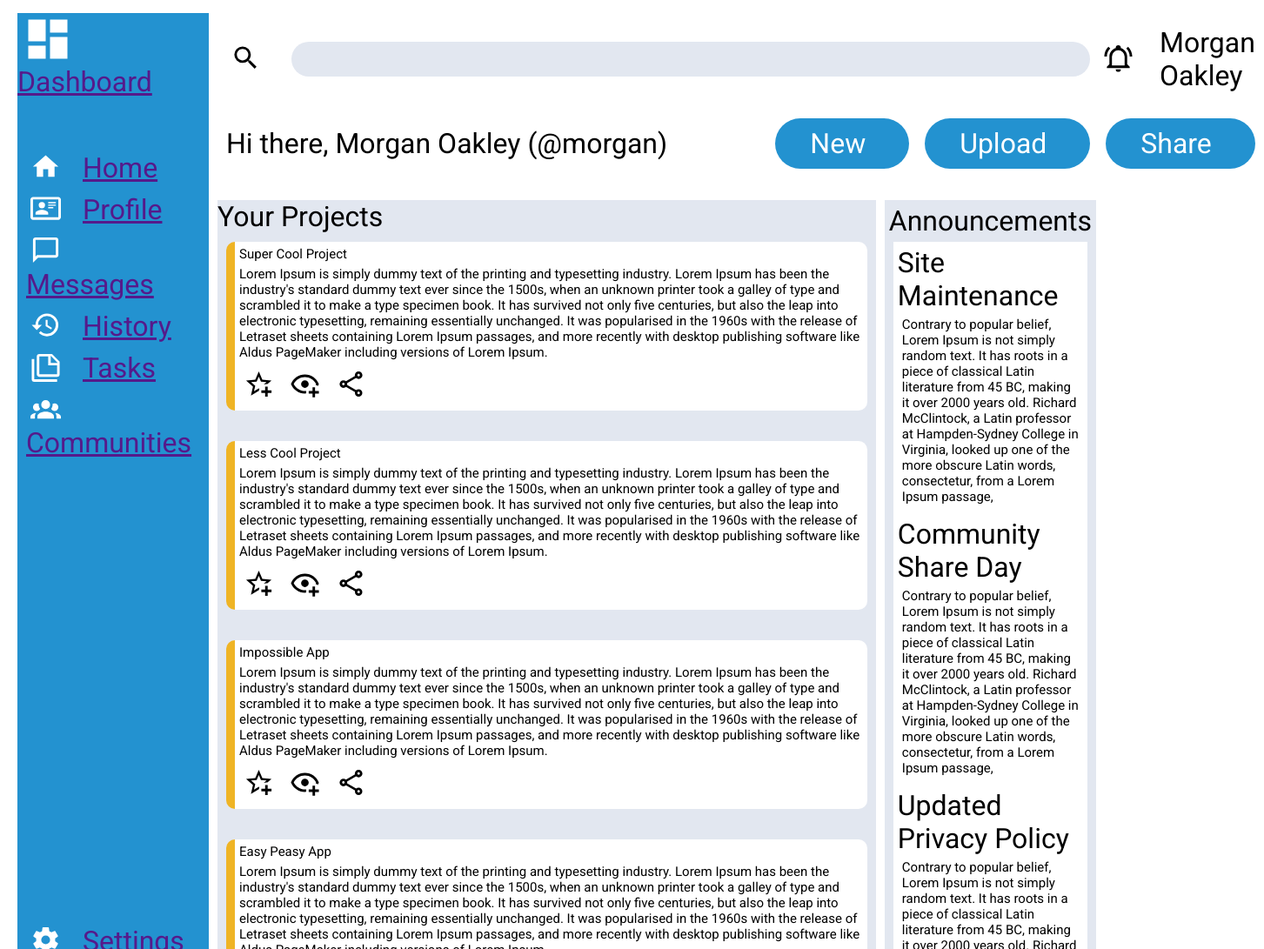
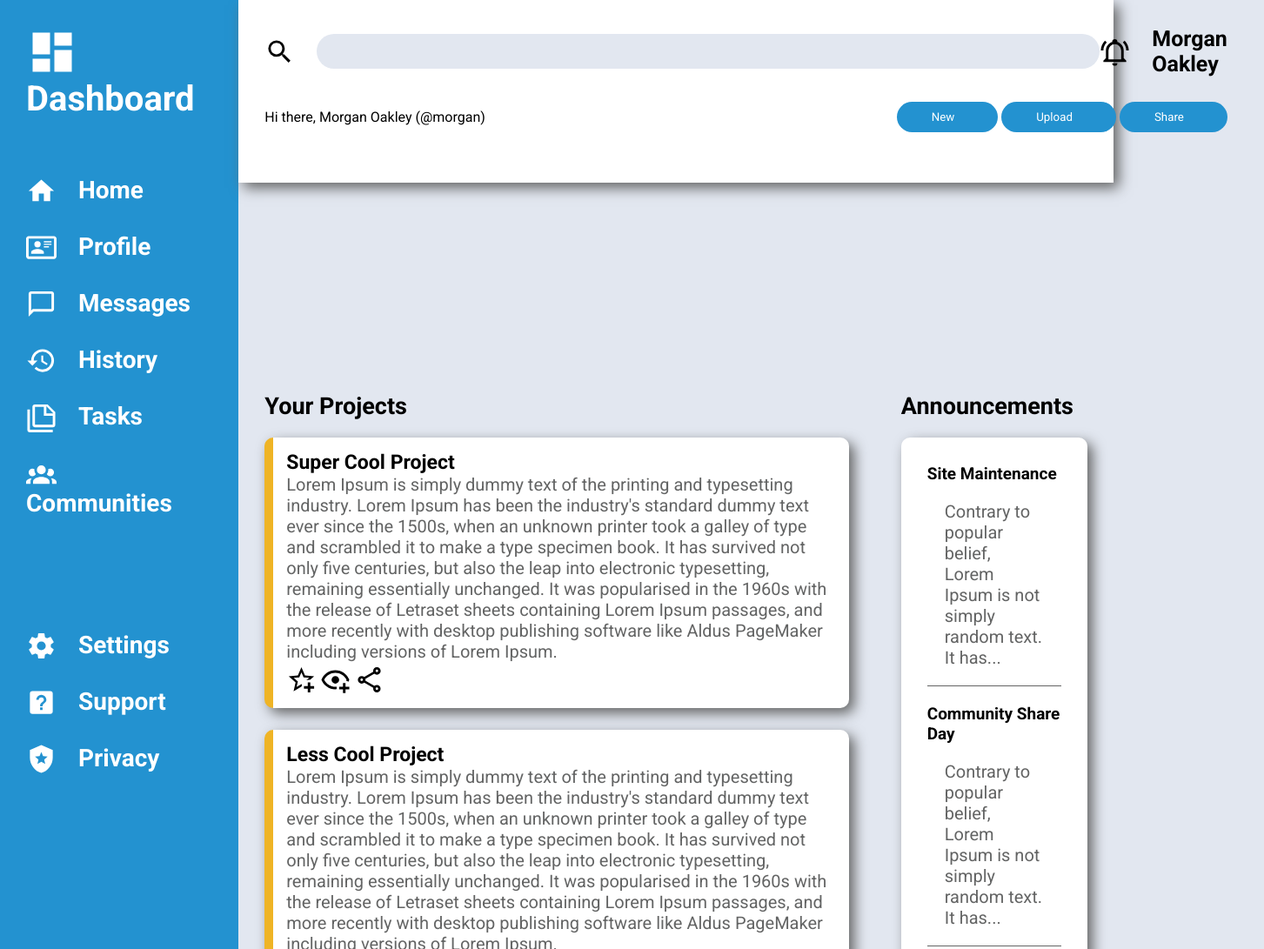
Before and after one commit to arsam-dj/The-Odin-Project, a plain HTML site: page project7-admin_dashboard/index.html in a window 1280 px wide. Shown: the top 1091 px of the page at 87% size, 1453 px wide, since content can reach past the window. Drawn offline with Linux system fonts and the light colour scheme.

Commit message:
Continued stylizing the webpage.

```diff
--- a/project7-admin_dashboard/index.html
+++ b/project7-admin_dashboard/index.html
@@ -29,7 +29,7 @@
             <div id="header-top">
                 <div id="search">
                     <label for="search-bar"><img src="images/search.svg" alt="search"></label>
-                    <input type="search" id="search-bar" size=50>
+                    <input type="search" id="search-bar">
                 </div>
                 <div id="user-profile-alert">
                     <button><img src="images/alert.svg" alt="alert"></button>
@@ -46,7 +46,8 @@
             </div>
 
         </div>
-        <div class="main-section">Your Projects
+        <div class="main-section">
+            <p class="container-label">Your Projects</p>
             <div id="cards">
                 <div class="card" id="card1">
                     <p id="card-title">Super Cool Project</p>
@@ -105,20 +106,24 @@
             </div>
         </div>
         <div class="extra-widgets">
-            <div>Announcements
-                <div id="announcements">
-                    <div class="announcement" id="site-maintenance">Site Maintenance
-                        <p>Contrary to popular belief, Lorem Ipsum is not simply random text. It has roots in a piece of classical Latin literature from 45 BC, making it over 2000 years old. Richard McClintock, a Latin professor at Hampden-Sydney College in Virginia, looked up one of the more obscure Latin words, consectetur, from a Lorem Ipsum passage,</p>
-                    </div>
-                    <div class="announcement" id="community-share-day">Community Share Day
-                        <p>Contrary to popular belief, Lorem Ipsum is not simply random text. It has roots in a piece of classical Latin literature from 45 BC, making it over 2000 years old. Richard McClintock, a Latin professor at Hampden-Sydney College in Virginia, looked up one of the more obscure Latin words, consectetur, from a Lorem Ipsum passage,</p>
-                    </div>
-                    <div class="announcement" id="updated-privacy-policy">Updated Privacy Policy
-                        <p>Contrary to popular belief, Lorem Ipsum is not simply random text. It has roots in a piece of classical Latin literature from 45 BC, making it over 2000 years old. Richard McClintock, a Latin professor at Hampden-Sydney College in Virginia, looked up one of the more obscure Latin words, consectetur, from a Lorem Ipsum passage,</p>
-                    </div>
+            <p class="container-label">Announcements</p>
+            <div id="announcements">
+                <div class="announcement" id="site-maintenance">
+                    <p class="widget-label">Site Maintenance</p>
+                    <p>Contrary to popular belief, Lorem Ipsum is not simply random text. It has...</p>
+                </div>
+                <div class="announcement" id="community-share-day">
+                    <p class="widget-label">Community Share Day</p>
+                    <p>Contrary to popular belief, Lorem Ipsum is not simply random text. It has...</p>
+                </div>
+                <div class="announcement" id="updated-privacy-policy">
+                    <p class="widget-label">Updated Privacy Policy</p>
+                    <p>Contrary to popular belief, Lorem Ipsum is not simply random text. It has...</p>
                 </div>
             </div>
-            <div>Trending
+
+            <div>
+                <p class="container-label">Trending</p>
                 <div id="trending">
                     <div class="user">
                         <p id="username">@tegan</p>
--- a/project7-admin_dashboard/stylesheet.css
+++ b/project7-admin_dashboard/stylesheet.css
@@ -2,9 +2,9 @@
 
 * {
     font-family: Roboto, Courier, monospace;
-    margin: 5px;
+
+    margin: 0px;
     padding: 0px;
-    font-size: 32px;
 }
 
 :root {
@@ -12,6 +12,9 @@
     --bg-color: #E2E7F0;
     --toolbar-color: #FFFFFF;
     --card-border-color: #EFB425;
+    --paragraph-color: #636464;
+
+    background-color: var(--bg-color);
 }
 
 img {
@@ -27,8 +30,8 @@ img {
 
 .container {
     display: grid;
-    grid-template-rows: 1fr 8fr;
-    grid-template-columns: 3fr 10fr 2fr;
+    grid-template-rows: 1fr 5fr;
+    grid-template-columns: 3fr 8fr 3fr;
 }
 
 .sidebar {
@@ -36,9 +39,10 @@ img {
     grid-column: 1 / 2;
     background-color: var(--blue-color);
 
-    display: grid;
-    grid-template-rows: 1fr 6fr 6fr;
-    gap: 1px;
+    display: flex;
+    flex-direction: column;
+
+    padding: 30px;
 }
 
 .header {
@@ -49,25 +53,36 @@ img {
     display: grid;
     grid-template-rows: 1fr 3fr;
     height: 150px;
+
+    box-shadow: 6px 6px 15px var(--paragraph-color);
+
+    padding: 30px;
 }
 
 .main-section {
     grid-row: 2 / 3;
     grid-column: 2 / 3;
     background-color: var(--bg-color);
+
+    padding: 30px;
 }
 
 .extra-widgets {
     grid-row: 2 / 3;
     grid-column: 3 / 4;
-    background-color: blue;
+
+    display: flex;
+    flex-direction: column;
+
+    background-color: var(--bg-color);
+
+    padding: 30px;
 }
 
 
 /* ---------------- Sidebar Sub-Containers ---------------- */
 
 #logo {
-    grid-row: 1 / 2;
     margin: 0 0 50px 0;
 }
 
@@ -81,23 +96,35 @@ img {
     filter: invert(1);
 }
 
-#user-pages {
-    grid-row: 2 / 3;
-}
-
-#site-pages {
-    grid-row: 3 / 4;
-}
-
 #user-pages, #site-pages {
     display: flex;
     flex-direction: column;
 }
 
+#user-pages {
+    margin-bottom: 100px;
+}
+
+#logo > a > img,
 #user-pages > div > a > img,
 #site-pages > div > a > img {
     -webkit-filter: invert(1); /* safari 6.0 - 9.0 */
     filter: invert(1);
+}
+
+#logo > a,
+#user-pages > div > a,
+#site-pages > div > a {
+    color: var(--toolbar-color);
+    font-weight: bold;
+    text-decoration: none;
+}
+
+
+
+#user-pages > div,
+#site-pages > div {
+    margin: 15px 0px 15px 0px;
 }
 
 /* --------------- Header Sub-Containers --------------- */
@@ -135,14 +162,13 @@ img {
     margin: 0;
 }
 
-label {
-
-}
 #search-bar {
     background-color: var(--bg-color);
     border: none;
     border-radius: 25px;
     padding: 0px 20px 0px 20px;
+
+    width: 900px;
     height: 40px;
 }
 
@@ -171,11 +197,11 @@ label {
 .card {
     background-color: var(--toolbar-color);
     border-radius: 10px;
-    border-left: 10px solid var(--card-border-color)
-}
+    border-left: 10px solid var(--card-border-color);
 
-p {
-    font-size: 15px;
+    box-shadow: 6px 6px 15px var(--paragraph-color);
+
+    padding: 15px;
 }
 
 #card-buttons > button > img {
@@ -187,6 +213,7 @@ p {
     border: none;
     background: none;
 }
+
 .card-button:hover {
     cursor: pointer;
 }
@@ -195,16 +222,82 @@ p {
 
 /* ---------- Extra Widgets Sub-Containers ---------- */
 
-.extra-widgets {
-    display: flex;
-    flex-direction: column;
-
-    background-color: var(--bg-color);
-}
-
 #announcements, #trending {
     display: flex;
     flex-direction: column;
 
     background-color: var(--toolbar-color);
+
+    border-radius: 10px;
+    padding: 30px;
+
+    box-shadow: 6px 6px 15px var(--paragraph-color);
 }
+
+.announcement, .user {
+    margin-bottom: 20px;
+}
+
+#announcements {
+    margin-bottom: 20px;
+
+}
+
+.announcement {
+    border-bottom: 1px solid var(--paragraph-color);
+
+}
+
+.announcement:last-child {
+    border: none;
+}
+
+.announcement > p:nth-child(2) {
+    padding: 20px;
+}
+
+
+/* ---------- Font Sizes ---------- */
+#logo > a {
+    font-size: 40px;
+}
+
+#user-pages > div > a,
+#site-pages > div > a {
+    font-size: 28px;
+}
+
+#user-profile {
+    font-size: 25px;
+    font-weight: bold;
+}
+
+.container-label
+{
+    font-size: 27px;
+    font-weight: bold;
+    margin-bottom: 20px;
+    color: black;
+}
+
+#card-title {
+    font-size: 23px;
+    font-weight: bold;
+    color: black;
+}
+
+.widget-label {
+    font-size: 19px;
+    font-weight: bold;
+    color: black;
+}
+
+#username {
+    font-weight: bold;
+    color: black;
+}
+
+p {
+    font-size: 20px;
+    color: var(--paragraph-color);
+}
```
